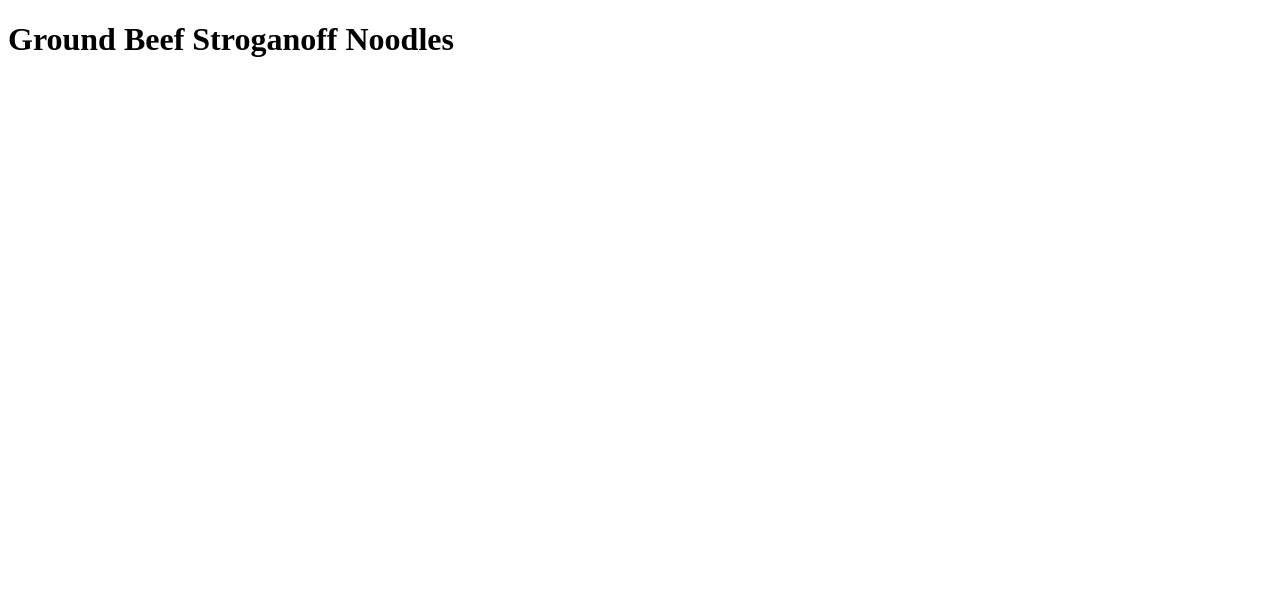
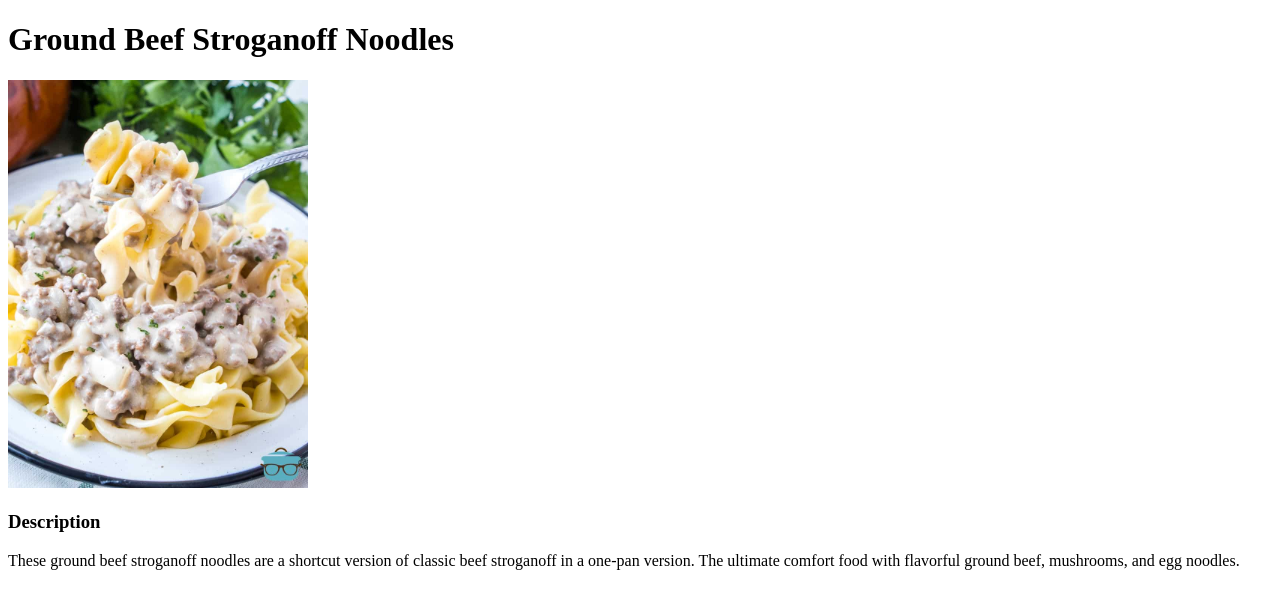
Before and after one commit to dancar22/odin-recipes, a plain HTML site: page recipes/stroganoff.html in a window 1280 px wide. Drawn offline with Linux system fonts and the light colour scheme.

Commit message:
Add picture of stroganoff

```diff
--- a/recipes/stroganoff.html
+++ b/recipes/stroganoff.html
@@ -6,6 +6,10 @@
 </head>
 <body>
     <h1>Ground Beef Stroganoff Noodles</h1>
+    <img src="../images/stroganoff.jpg" width="300">
+    <h3>Description</h3>
+    <p>These ground beef stroganoff noodles are a shortcut version of classic beef stroganoff in a one-pan version. The ultimate comfort food with flavorful ground beef, mushrooms, and egg noodles. </p>
+
 
 </body>
 </html>
```
Also changed, not shown: images/stroganoff.jpg (added).
